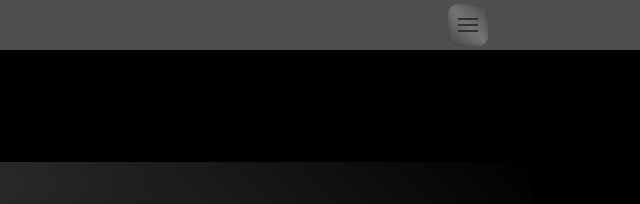
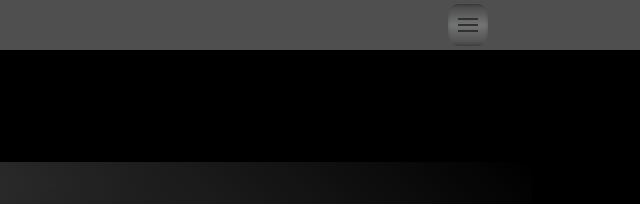
Before and after one commit to Mythesis002/EarnStay, a plain HTML site: page index.html in a window 1280 px wide. Shown: the top 204 px of the page, 640-1280 px from the left. Drawn offline with Linux system fonts and the light colour scheme.

Commit message:
Update index.html

```diff
--- a/index.html
+++ b/index.html
@@ -38,7 +38,7 @@ width: 100%; /* Ensure it takes the full width of the viewport */
   margin-top: 4px;
   width: 30px;
   left: 85%;
-  background: linear-gradient(45deg, rgba(0, 0, 0, 0.479), rgba(104, 105, 105, 0.6),rgba(0, 0, 0, 0.444));
+  background: linear-gradient(rgba(0, 0, 0, 0.479), rgba(104, 105, 105, 0.6),rgba(0, 0, 0, 0.444));
     backdrop-filter: blur(2px);
     -webkit-backdrop-filter: blur(7px);
 
```
